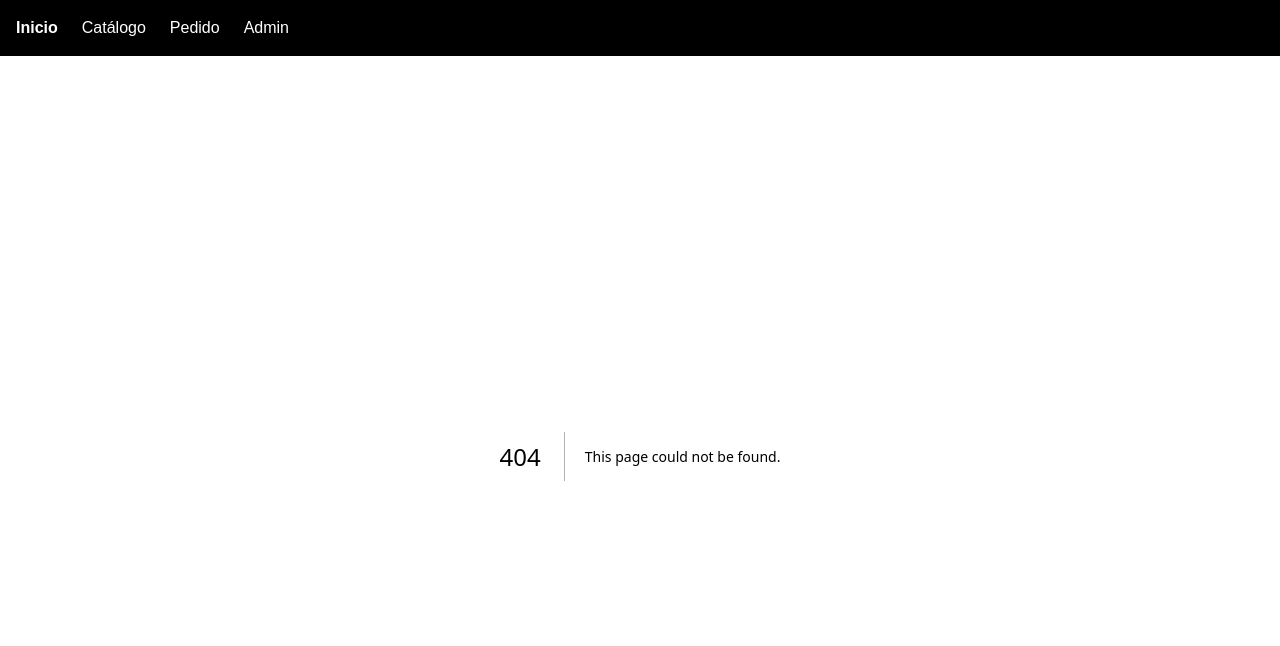
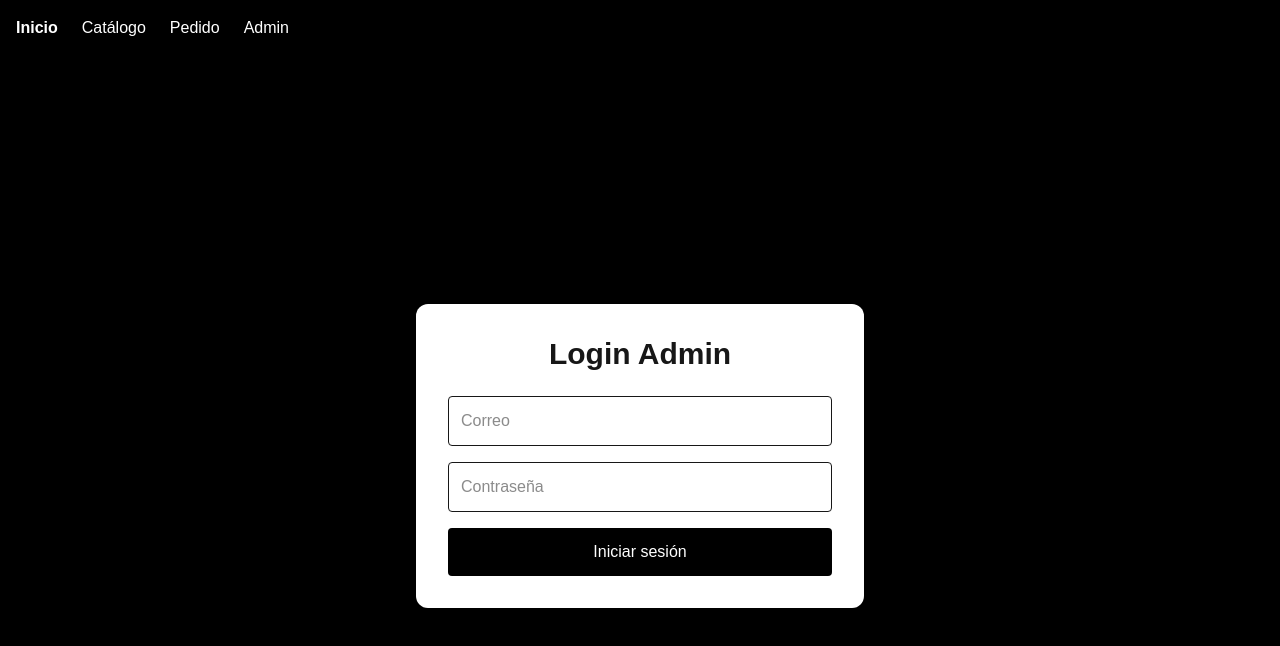
Before and after one commit to erickmd79/tuchis-system, a Next.js app: page /login in a window 1280 px wide. Before the commit this address had no page. Shown: the top 646 px of the page. Built offline with nearby package versions, Linux system fonts and the light colour scheme; no server answers.

Commit message:
cambios login

```diff
--- a/src/app/admin/page.tsx
+++ b/src/app/admin/page.tsx
@@ -3,11 +3,25 @@
 import jsPDF from "jspdf"
 import { useEffect, useState } from "react"
 import { supabase } from "@/lib/supabase"
-
+import { useRouter } from "next/navigation"
 
 export default function Page() {
   const [pedidos, setPedidos] = useState<any[]>([])
+  const router = useRouter()
 
+  useEffect(() => {
+  const verificarLogin = async () => {
+    const {
+      data: { session },
+    } = await supabase.auth.getSession()
+
+    if (!session) {
+      router.push("/login")
+    }
+  }
+
+  verificarLogin()
+}, [])
 
 useEffect(() => {
   const obtenerPedidos = async () => {
--- /dev/null
+++ b/src/app/login/page.tsx
@@ -0,0 +1,59 @@
+"use client"
+
+import { useState } from "react"
+import { supabase } from "@/lib/supabase"
+import { useRouter } from "next/navigation"
+
+export default function LoginPage() {
+  const router = useRouter()
+
+  const [email, setEmail] = useState("")
+  const [password, setPassword] = useState("")
+
+  const iniciarSesion = async () => {
+    const { error } = await supabase.auth.signInWithPassword({
+      email,
+      password,
+    })
+
+    if (error) {
+      alert(error.message)
+      return
+    }
+
+    router.push("/admin")
+  }
+
+  return (
+    <div className="min-h-screen flex items-center justify-center bg-black">
+      <div className="bg-white p-8 rounded-xl w-full max-w-md">
+        <h1 className="text-3xl font-bold mb-6 text-center">
+          Login Admin
+        </h1>
+
+        <input
+          type="email"
+          placeholder="Correo"
+          value={email}
+          onChange={(e) => setEmail(e.target.value)}
+          className="w-full border p-3 rounded mb-4"
+        />
+
+        <input
+          type="password"
+          placeholder="Contraseña"
+          value={password}
+          onChange={(e) => setPassword(e.target.value)}
+          className="w-full border p-3 rounded mb-4"
+        />
+
+        <button
+          onClick={iniciarSesion}
+          className="w-full bg-black text-white p-3 rounded"
+        >
+          Iniciar sesión
+        </button>
+      </div>
+    </div>
+  )
+}
```
